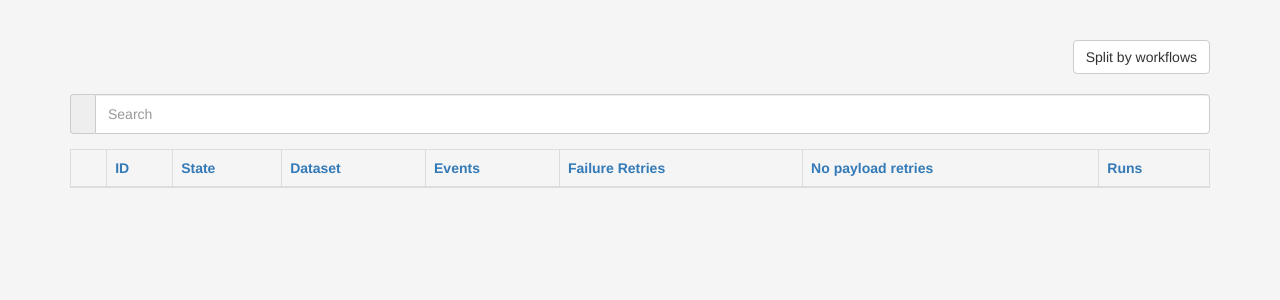
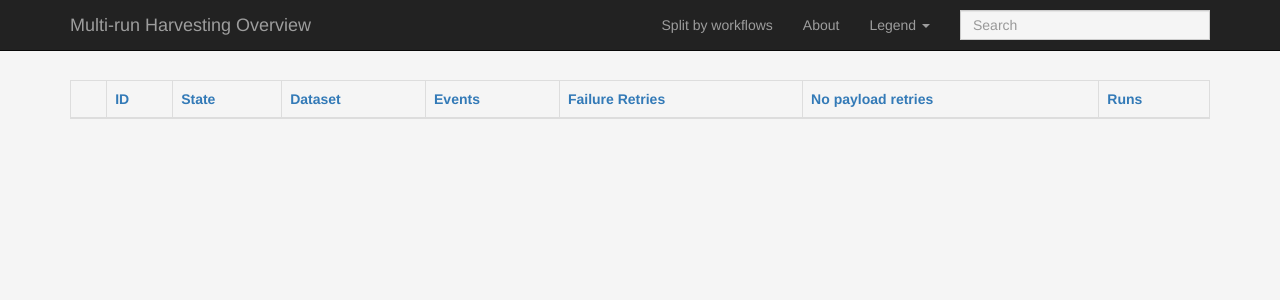
Before and after one commit to piotroramus/cmsPCLHarvesting, a Flask app: page /display/ in a window 1280 px wide. Shown: the top 300 px of the page. Run offline with Flask 2, Linux system fonts and the light colour scheme; data that the repository does not hold is empty; parts of the project's set-up code (start-up, migrations or seed data) failed here and were passed over; some libraries are stand-ins or nearby versions.

Commit message:
Implemented navbar

```diff
--- a/app/static/css/custom.css
+++ b/app/static/css/custom.css
@@ -1,6 +1,15 @@
+.tabcontainer {
+    margin-top: 60px;
+}
+
 .multiruntab {
     display: flex;
     flex-direction: column;
+    overflow-x:auto
+}
+
+.mrunsearch {
+    height: 5px;
 }
 
 input[type=checkbox]{
@@ -9,6 +18,22 @@ input[type=checkbox]{
     height: 15px;
     width: 15px;
     flex: 1;
+}
+
+#mrunsearchform {
+    height: 30px;
+    width: 250px;
+    background-color: #f5f5f5;
+    border-radius: 0;
+}
+
+#searchli {
+    display: flex;
+    height: 50px;
+}
+
+#searchnavbar {
+    align-self: center;
 }
 
 .cleantd {
@@ -38,9 +63,23 @@ input[type=checkbox]{
     font-weight: bold
 }
 
-.navbuttons {
+.headbar {
     display: flex;
-    justify-content: flex-end;
+    flex-flow: row nowrap;
+}
+
+.splitbutton {
+    display: flex;
+    /*justify-content: flex-end;*/
+    flex: 1;
+    margin: 20px;
+    margin-left: 0;
+    margin-right: 0;
+}
+
+.searchform {
+    display: flex;
+    flex: 6;
     margin: 20px;
     margin-left: 0;
     margin-right: 0;
@@ -50,6 +89,6 @@ input[type=text] {
     height: 40px;
 }
 
-#thvert {
+#thvert1, #thvert2 {
     vertical-align: middle;
 }
--- a/app/static/templates/index.html
+++ b/app/static/templates/index.html
@@ -11,43 +11,100 @@
     <link href="/static/css/custom.css" rel="stylesheet">
 
     <!-- JS -->
+    <script src="/static/js/jquery.min.js"></script>
+    <script src="/static/js/bootstrap.min.js"></script>
     <script src="/static/js/angular.min.js"></script>
     <script src="/static/js/index.js"></script>
 
 </head>
 
 
-<body class="mhbody">
+<body class="mhbody" ng-app="multirunApp" ng-controller="mainController">
 
-<div class="container" ng-app="multirunApp" ng-controller="mainController">
-
-
-    <div class="navbuttons">
-        <button type="button" class="btn btn-default" ng-click="switchView()">
+<nav class="navbar navbar-inverse navbar-fixed-top">
+    <div class="container">
+        <div class="navbar-header">
+            <button type="button" class="navbar-toggle collapsed" data-toggle="collapse" data-target="#navbar"
+                    aria-expanded="false" aria-controls="navbar">
+                <span class="sr-only">Toggle navigation</span>
+                <span class="icon-bar"></span>
+                <span class="icon-bar"></span>
+                <span class="icon-bar"></span>
+            </button>
+            <a class="navbar-brand" href="#">Multi-run Harvesting Overview</a>
+        </div>
+        <div id="navbar" class="navbar-collapse collapse">
+            <ul class="nav navbar-nav navbar-right">
+                <li ng-click="switchView()">
+                    <a href="#">
                     <span ng-show="splitByWorkflows === true">
                         Do not split
                     </span>
                     <span ng-show="splitByWorkflows === false">
                         Split by workflows
                     </span>
-        </button>
-    </div>
-
-    <form>
+                    </a>
+                </li>
+                <li><a href="#about">About</a></li>
+                <li class="dropdown">
+                    <a href="#" class="dropdown-toggle" data-toggle="dropdown" role="button" aria-haspopup="true"
+                       aria-expanded="true">Legend <span class="caret"></span></a>
+                    <ul class="dropdown-menu">
+                        <li><a href="#">Action</a></li>
+                        <li><a href="#">Another action</a></li>
+                        <li><a href="#">Something else here</a></li>
+                        <li role="separator" class="divider"></li>
+                        <li class="dropdown-header">Nav header</li>
+                        <li><a href="#">Separated link</a></li>
+                        <li><a href="#">One more separated link</a></li>
+                    </ul>
+                </li>
+                <li id="searchli">
+                    <form class="navbar-form navbar-left" id="searchnavbar">
                         <div class="form-group">
-            <div class="input-group">
-                <div class="input-group-addon"></div>
-
-                <input type="text" class="form-control" placeholder="Search" ng-model="searchMultirun">
-
-            </div>
+                                <input type="text" id="mrunsearchform" class="form-control" placeholder="Search" ng-model="searchMultirun">
                         </div>
                     </form>
+                </li>
+            </ul>
+        </div><!--/.nav-collapse -->
+    </div>
+</nav>
+
+<div class="container tabcontainer">
+
+    <!--<div class="headbar">-->
+
+        <!--<div class="splitbutton">-->
+        <!--<button type="button" class="btn btn-default" ng-click="switchView()">-->
+        <!--<span ng-show="splitByWorkflows === true">-->
+        <!--Do not split-->
+        <!--</span>-->
+        <!--<span ng-show="splitByWorkflows === false">-->
+        <!--Split by workflows-->
+        <!--</span>-->
+        <!--</button>-->
+        <!--</div>-->
+
+        <!--<div class="searchform">-->
+            <!--<form>-->
+                <!--<div class="form-group">-->
+                    <!--<div class="input-group">-->
+                        <!--<div class="input-group-addon"></div>-->
+
+                        <!--<input type="text" class="form-control" placeholder="Search" ng-model="searchMultirun">-->
+
+                    <!--</div>-->
+                <!--</div>-->
+            <!--</form>-->
+        <!--</div>-->
+
+    <!--</div>-->
 
     <span ng-if="splitByWorkflows == true">
         <span ng-init="getMultirunsByWorkflow()"></span>
 
-            <div class="multiruntab" style="overflow-x:auto" ng-repeat="(workflow, multiruns) in multirunsByWorkflow">
+        <div class="multiruntab" ng-repeat="(workflow, multiruns) in multirunsByWorkflow">
 
             <h2>{{ workflow }}</h2>
             <div ng-include="'/static/templates/mtable.html'"></div>
@@ -57,7 +114,7 @@
 
     <span ng-if="splitByWorkflows == false">
         <span ng-init="getMultiruns()"></span>
-            <div class="multiruntab" style="overflow-x:auto" ng-include="'/static/templates/mtable.html'"></div>
+        <div class="multiruntab" ng-include="'/static/templates/mtable.html'"></div>
     </span>
 
 
```
Lines whose indentation alone changed are shown as unchanged.
